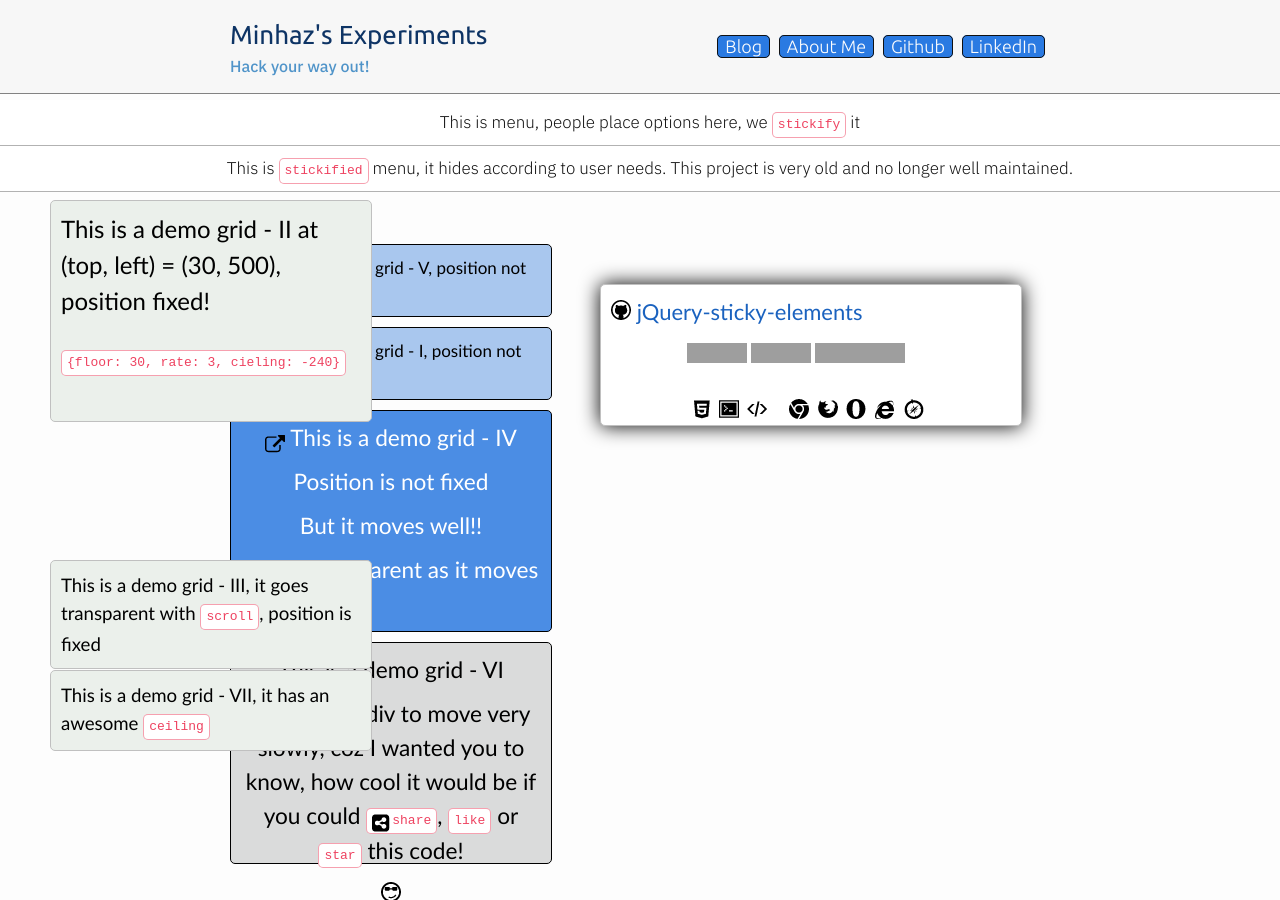
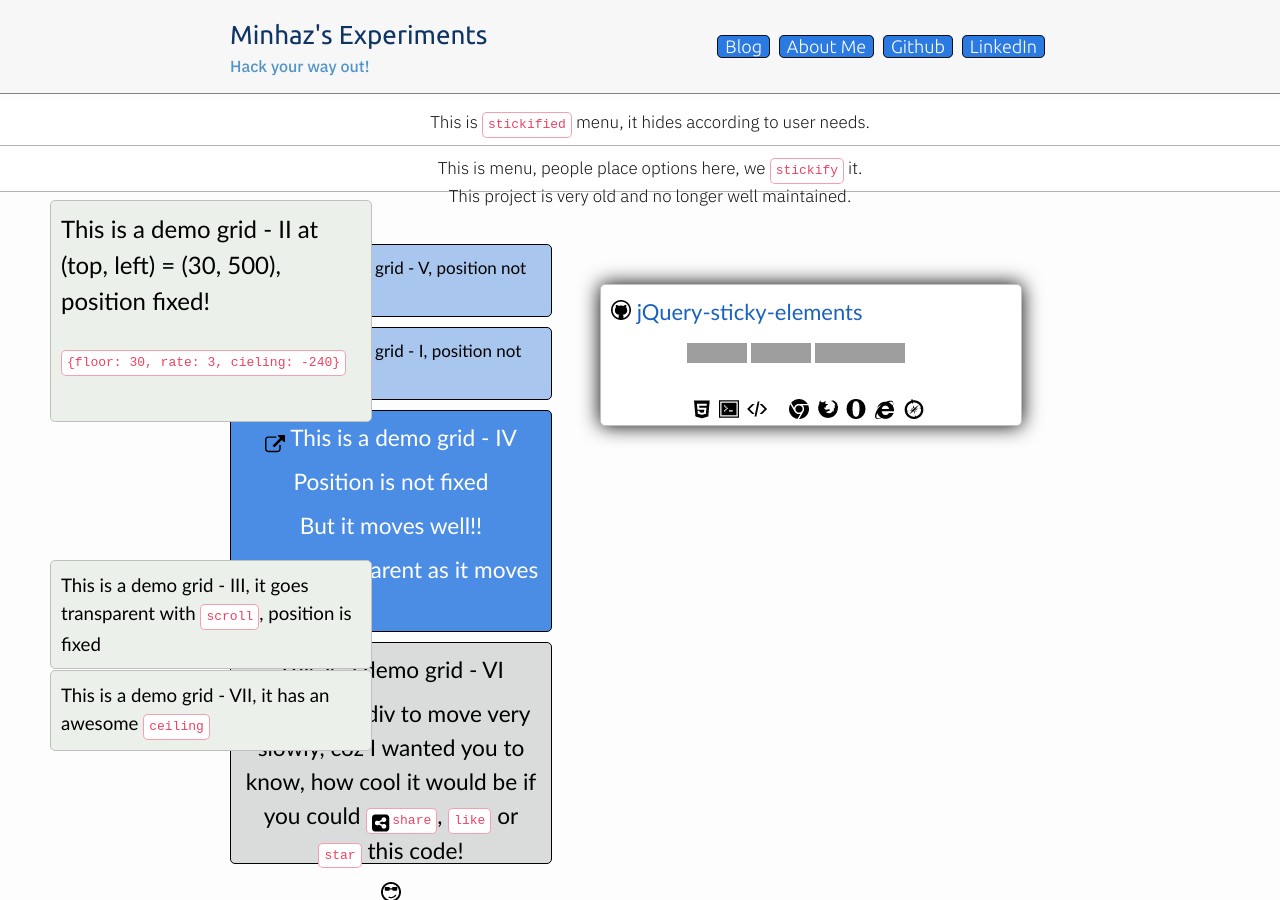
Before and after one commit to mebjas/mebjas.github.io, a Jekyll site: the page built from research/jquery-sticky-elements/index.md, in a window 1280 px wide and 900 px high. Built offline with Jekyll 4.4.1, drawn with Linux system fonts in a browser that asks for light colours; grey boxes are pictures that could not be loaded.

Commit message:
demo fixes 4

```diff
--- a/_layouts/research/jquerystickyelements/layout.html
+++ b/_layouts/research/jquerystickyelements/layout.html
@@ -55,9 +55,12 @@ a:hover {
 }
 </style>
 <div class="body">
-	<div class="menu" id="menu1" style="top: 100px;">This is menu, people place options here, we <code>stickify</code> it</div>
-	<div class="menu" id="menu2" style="position: absolute;top: 146px;z-index:1">
+	<div class="menu" id="menu1" style="top: 100px;">
 		This is <code>stickified</code> menu, it hides according to user needs.
+	</div>
+	<div class="menu" id="menu2" style="top: 146px;">
+		This is menu, people place options here, we <code>stickify</code> it.
+		<br>
 		This project is very old and no longer well maintained.
 	</div>
 
```
Also changed, not shown: other parts of _layouts/research/jquerystickyelements/layout.html (+2 -2 lines).
